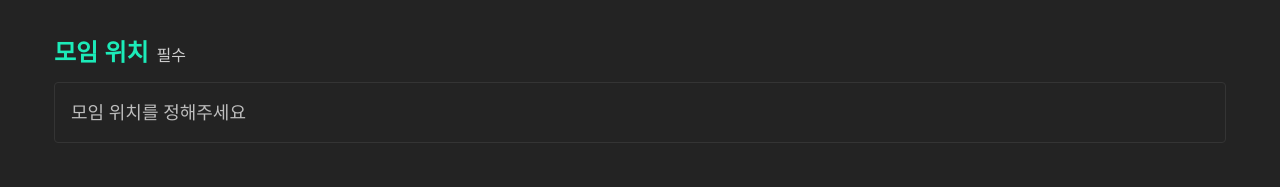
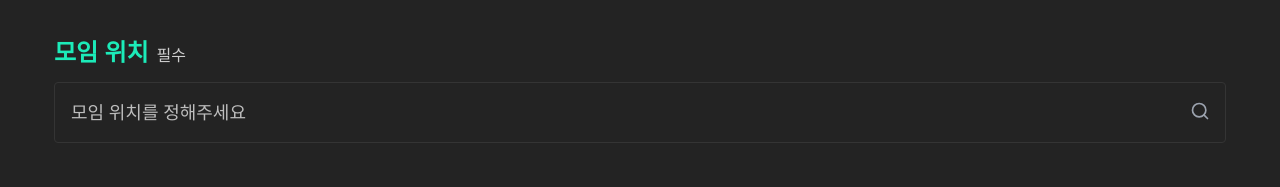
Before and after one commit to prgrms-web-devcourse-final-project/WEB4_5_88hage_FE, a Next.js app: page / in a window 1280 px wide. Shown: the part 243-430 px from the top of the page. Built offline with nearby package versions, Linux system fonts and the light colour scheme.

Commit message:
fix: 모임 위치일시 돋보기 아이콘추가

```diff
--- a/src/components/layout/WritingForm.tsx
+++ b/src/components/layout/WritingForm.tsx
@@ -1,5 +1,6 @@
 'use client';
 import { useState } from 'react';
+import { Search } from 'lucide-react';
 
 export default function WritingForm({
   title,
@@ -30,6 +31,11 @@ export default function WritingForm({
           )}
         </div>
         <div className="relative mb-4 lg:mb-10">
+          {!isLongForm && title === '모임 위치' && (
+            <div className="pointer-events-none absolute inset-y-0 right-0 flex items-center pt-2 pr-4">
+              <Search size={20} color="#9CA3AF" />
+            </div>
+          )}
           {isLongForm ? (
             <textarea
               className="placeholder-gray-4 t3 mt-3 h-64 w-full resize-none rounded border border-[#343434] p-4 text-white"
@@ -41,7 +47,9 @@ export default function WritingForm({
           ) : (
             <input
               type="text"
-              className="placeholder-gray-4 t3 mt-3 w-full rounded border border-[#343434] p-4 text-white"
+              className={`placeholder-gray-4 t3 mt-3 w-full rounded border border-[#343434] p-4 text-white ${
+                title === '모임 위치' ? 'pr-12' : ''
+              }`}
               placeholder={placeholder}
               value={value}
               onChange={handleChange}
```
